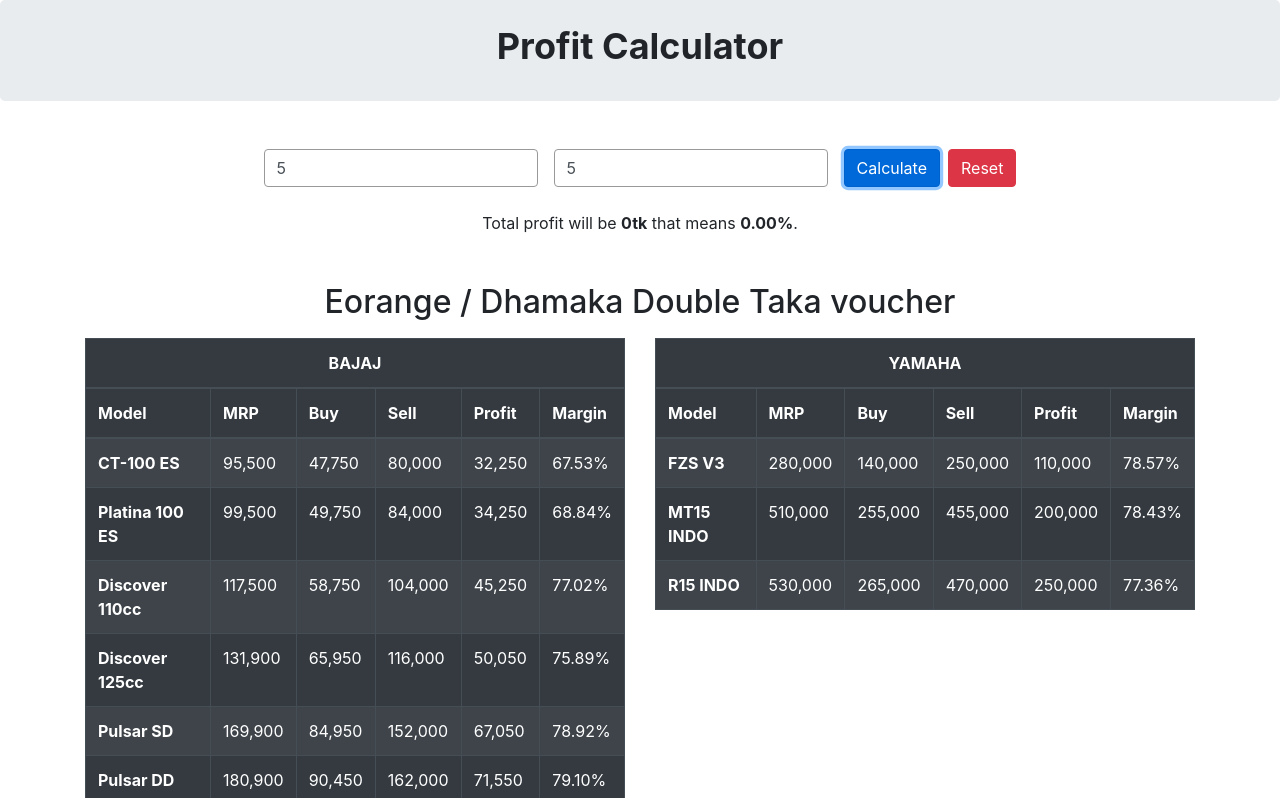
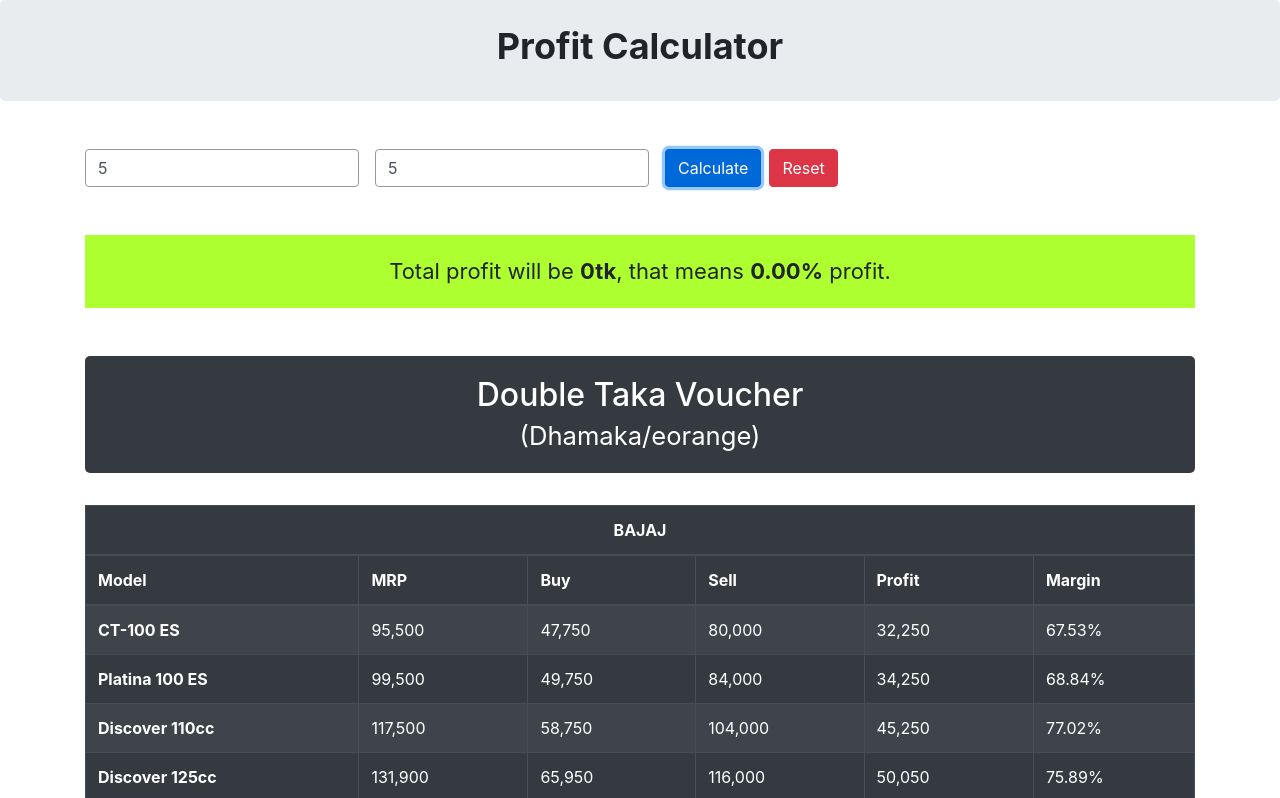
Before and after one commit to faisalahammad/profit-calculator, a plain HTML site: page index.html in a window 1280 px wide. Both pictures are taken after typing "5", "5" into the empty fields and a click on the button "Calculate". Shown: the top 798 px of the page. Drawn offline with nearby package versions, Linux system fonts and the light colour scheme.

Commit message:
Ready to live

```diff
--- a/index.html
+++ b/index.html
@@ -47,16 +47,41 @@
 			.form-control {
 				border-color: #999;
 			}
+			.main-heading {
+				background: #343a40;
+				border-radius: 5px;
+				padding: 20px 0;
+				color: #fff;
+			}
+			footer.jumbotron {
+				margin-bottom: 0;
+				margin-top: 50px;
+			}
+			footer.jumbotron p {
+				margin-bottom: 0;
+			}
+			.result {
+				min-height: 50px;
+				font-size: 22px;
+				background: greenyellow;
+				padding: 20px 0px;
+			}
+			@media all and (max-width: 414px) {
+				.form-group {
+					display: inline-block;
+					width: 100%;
+				}
+			}
 		</style>
 	</head>
 	<body>
-		<div class="jumbotron text-sm-center">
+		<header class="jumbotron text-center">
 			<h1 class="display-3">Profit Calculator</h1>
-		</div>
+		</header>
 
 		<div class="container mt-5">
-			<div class="row pb-5 justify-content-md-center">
-				<div class="col-xs-12">
+			<div class="row text-center">
+				<div class="col-lg-12 col-xs-10 offset-xs-1">
 					<form class="form-inline">
 						<div class="form-group mr-3">
 							<input type="number" name="purPrice" id="purPrice" class="form-control" placeholder="Purchase Price" required />
@@ -68,23 +93,24 @@
 						<button type="submit" name="reset" id="reset" class="btn btn-danger">Reset</button>
 					</form>
 
-					<div class="result text-center mt-4"></div>
+					<div class="result text-center mt-5"></div>
 				</div>
 			</div>
 
 			<div class="row">
-				<div class="col-lg-12">
-					<h2 class="text-center mb-3">Eorange / Dhamaka Double Taka voucher</h2>
+				<div class="col-lg-12 mb-3 mt-5">
+					<h2 class="main-heading text-center mb-3">
+						Double Taka Voucher <br />
+						<small>(Dhamaka/eorange)</small>
+					</h2>
 				</div>
 
-				<div class="col-lg-6 col-sm-12">
-					<table class="table table-bordered table-hover table-striped table-dark">
+				<div class="col-lg-12 col-xs-12">
+					<table class="table table-bordered table-striped table-dark table-responsive-sm">
 						<thead>
 							<tr>
 								<th colspan="6" class="text-center">BAJAJ</th>
 							</tr>
-						</thead>
-						<thead>
 							<tr>
 								<th scope="col">Model</th>
 								<th scope="col">MRP</th>
@@ -144,26 +170,13 @@
 								<td>79.10%</td>
 							</tr>
 						</tbody>
-					</table>
-				</div>
 
-				<div class="col-lg-6 col-sm-12">
-					<table class="table table-bordered table-hover table-striped table-dark">
 						<thead>
 							<tr>
 								<th colspan="6" class="text-center">YAMAHA</th>
 							</tr>
 						</thead>
-						<thead>
-							<tr>
-								<th scope="col">Model</th>
-								<th scope="col">MRP</th>
-								<th scope="col">Buy</th>
-								<th scope="col">Sell</th>
-								<th scope="col">Profit</th>
-								<th scope="col">Margin</th>
-							</tr>
-						</thead>
+
 						<tbody>
 							<tr>
 								<th scope="row">FZS V3</th>
@@ -195,6 +208,10 @@
 				</div>
 			</div>
 		</div>
+
+		<footer class="jumbotron text-center">
+			<p class="lead">Built with ❤️</p>
+		</footer>
 		<script src="./main.js"></script>
 	</body>
 </html>
--- a/main.js
+++ b/main.js
@@ -9,6 +9,7 @@ let percentage = document.querySelector(".percentage");
 
 // Show/Hide
 reset.style.display = "none";
+result.style.display = "none";
 
 calculate.addEventListener("click", function (e) {
 	let purPrice = document.querySelector("#purPrice").value;
@@ -21,7 +22,8 @@ calculate.addEventListener("click", function (e) {
 		let profit = sellPrice - purPrice;
 		let profitPerc = ((profit / purPrice) * 100).toFixed(2);
 
-		let message = `Total profit will be <b>${profit}tk</b> that means <b>${profitPerc}%</b>.`;
+		result.style.display = "block";
+		let message = `Total profit will be <b>${profit}tk</b>, that means <b>${profitPerc}%</b> profit.`;
 		result.innerHTML = message;
 
 		reset.style.display = "block";
```
